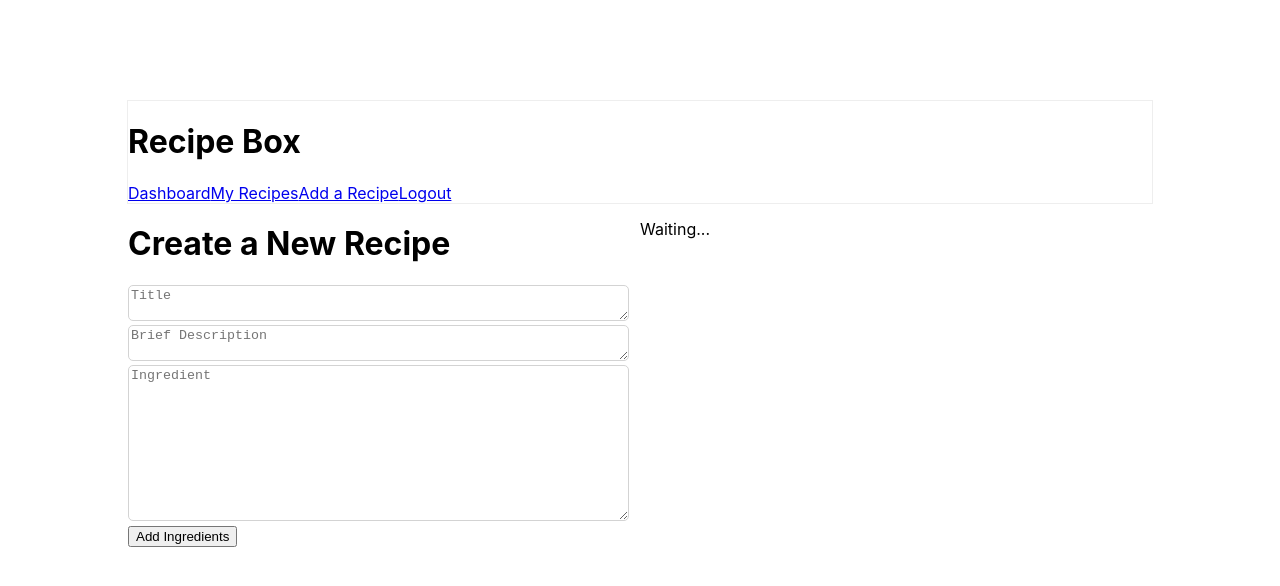
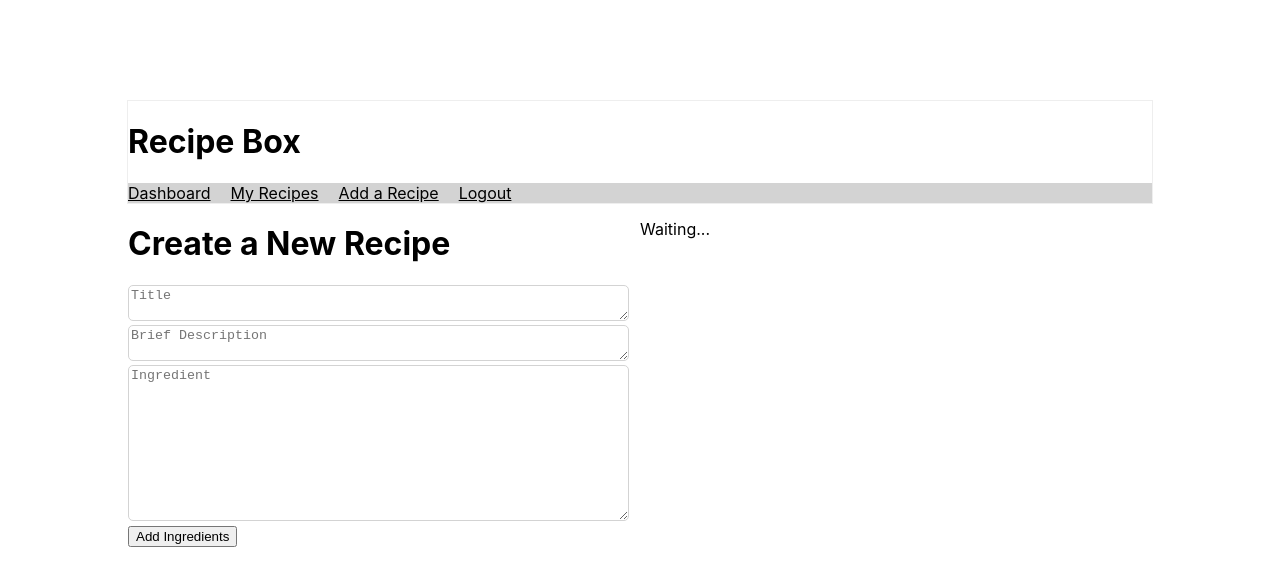
Before and after one commit to DGMarkel/recipe-box-client, a React (Create React App) app: page /recipes/new in a window 1280 px wide. Shown: the top 586 px of the page. Built offline with nearby package versions, Linux system fonts and the light colour scheme; sample sign-in values are in the browser's storage.

Commit message:
create NavBar css, import to component

```diff
--- a/src/App.css
+++ b/src/App.css
@@ -7,12 +7,3 @@
 .App #mainLogo {
   margin: 2px 0;
 }
-
-.nav {
-  background-color: lightgray;
-}
-
-.nav a {
-  margin-right: 20px;
-  color: black;
-}
--- /dev/null
+++ b/src/components/NavBar.css
@@ -0,0 +1,8 @@
+.nav {
+  background-color: lightgray;
+}
+
+.nav a {
+  margin-right: 20px;
+  color: black;
+}
--- a/src/components/NavBar.jsx
+++ b/src/components/NavBar.jsx
@@ -1,11 +1,12 @@
 import React, { Component } from 'react';
 import { connect } from 'react-redux'
+import './NavBar.css'
 
 class NavBar extends Component {
 
   render() {
     return (
-      <div className="navigation">
+      <div className="nav">
         <div>
            <a href="/dash">Dashboard</a>
            <a href="/my-recipes">My Recipes</a>
```
